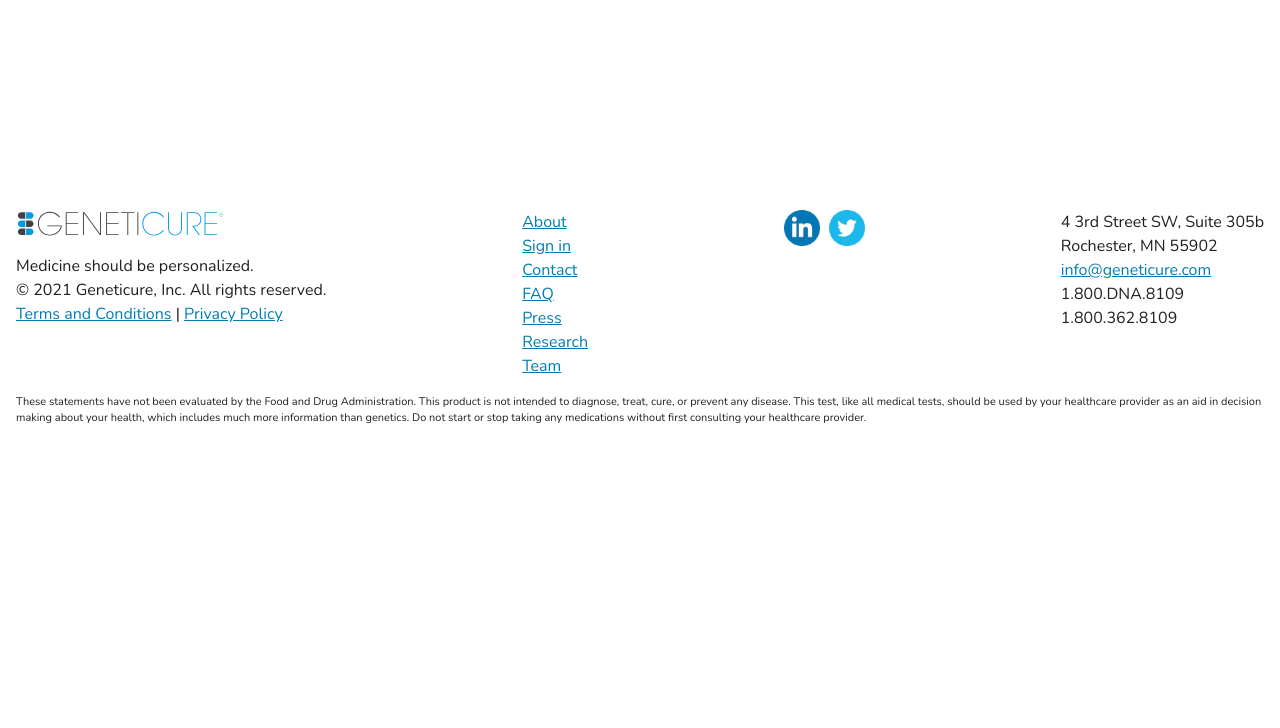
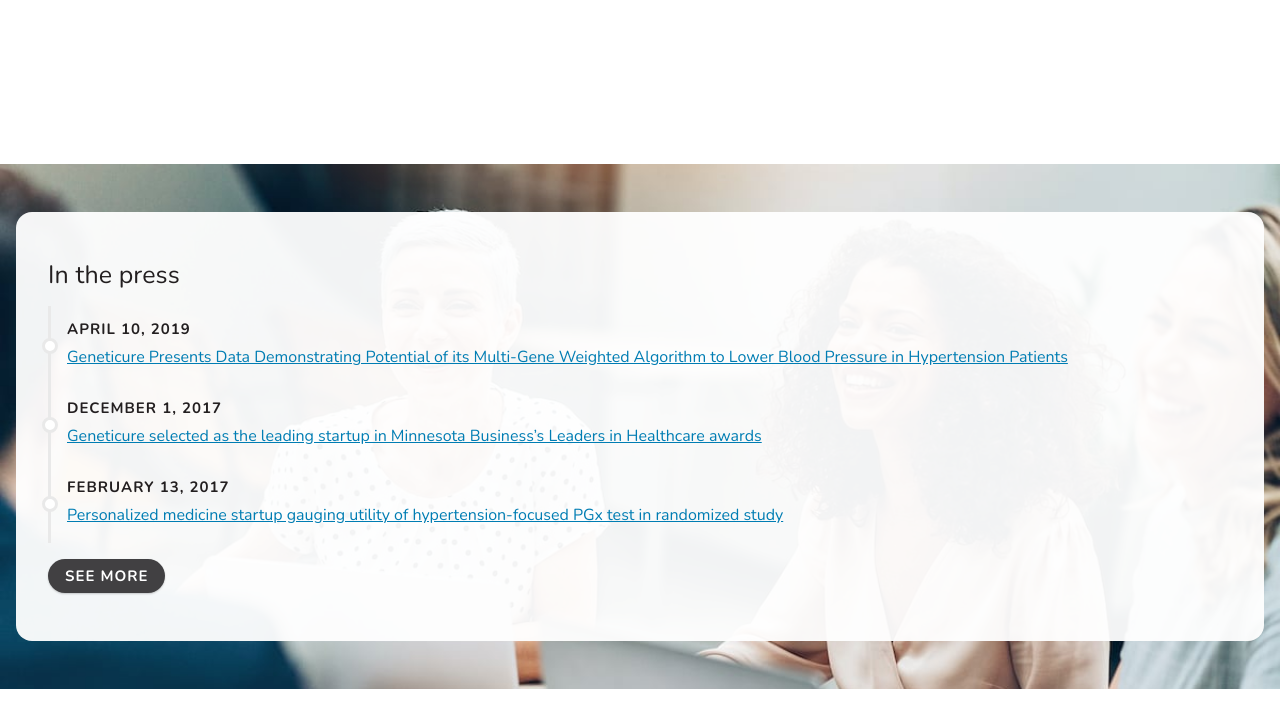
Before and after one commit to RobertAKARobin/geneticure-jekyll, a Jekyll site: the page built from _pages/index.md, in a window 1280 px wide and 900 px high, scrolled down 4745 px, cut to the strip 96-824 px from the top of the window. Built offline with Jekyll 4.4.1, drawn with Linux system fonts in a browser that asks for light colours; before the commit the page ends 5283 px from its top, so only the background shows below that.

Commit message:
Better press

```diff
--- a/_pages/index.md
+++ b/_pages/index.md
@@ -96,3 +96,13 @@
   {% include text.html content=about_us %}
 {% endcapture %}
 {% include section.html content=about_us layout='columns' reverse=true text=true %}
+
+{% capture press_latest %}
+## In the press
+
+{% assign press_latest = site.data.press|slice:0,3 %}
+{% include sequence-timeline.html steps=press_latest %}
+
+<a class="button button--low" href="/press">See more</a>
+{% endcapture %}
+{% include hero.html align='center' content=press_latest hide='sm,md' img_alt='People meeting' img_src='/assets/img/bg/meeting.jpg' img_style='object-position: top center' overlay='float' %}
--- a/_sass/includes/_hero.scss
+++ b/_sass/includes/_hero.scss
@@ -118,7 +118,7 @@
 
   @media #{$bp--lg}, #{$bp--xl} {
     .hero__content {
-      background: rgba(255, 255, 255, 0.9);
+      background: rgba(255, 255, 255, 0.95);
       border: 0 solid transparent;
       border-width: 0 calc((100vw - #{$width--screen--xl}) / 2);
       padding: ($margin--main * 2);
@@ -175,6 +175,13 @@
       margin: ($margin--main * 3) 0;
     }
 
+    &.hero--align__center {
+      .hero__content {
+        margin-left: $margin--main;
+        margin-right: $margin--main;
+      }
+    }
+
     &.hero--align__left {
       .hero__content {
         border-bottom-left-radius: 0;
```
Also changed, not shown: _pages/press.md (+2 -2 lines).
